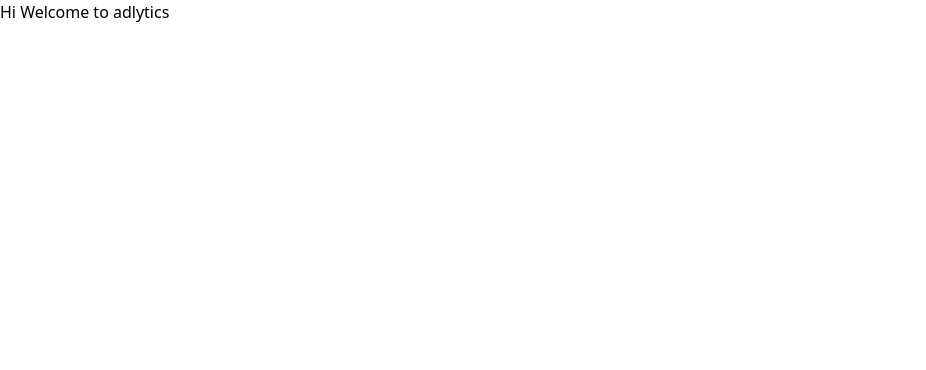
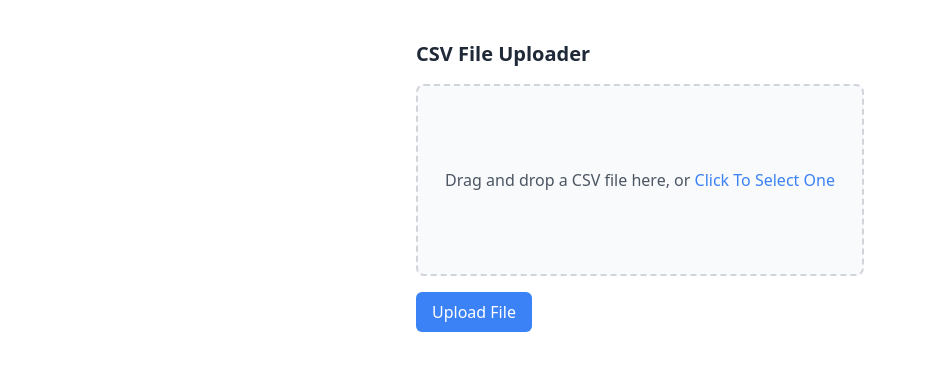
Before and after one commit to joshsoftware/hackathon-6, a React (Vite) app in the folder adlytics-ui/: page / in a window 1280 px wide. Shown: the top 370 px of the page, without its empty margins (0-926 px from the left). Built offline with nearby package versions, Linux system fonts and the light colour scheme.

Commit message:
add drag & drop , select file functionality

```diff
--- /dev/null
+++ b/adlytics-ui/src/components/FileUploader.tsx
@@ -0,0 +1,75 @@
+import React, { useState, useCallback } from "react";
+import { useDropzone, FileRejection } from "react-dropzone";
+
+interface CsvUploaderProps {
+  onFileSelect: (file: File) => void;
+}
+
+const FileUploader: React.FC<CsvUploaderProps> = ({ onFileSelect }) => {
+  const [selectedFile, setSelectedFile] = useState<File | null>(null);
+  const [error, setError] = useState<string | null>(null);
+
+  const onDrop = (acceptedFiles: File[]) => {
+    const file = acceptedFiles[0];
+    if (file) {
+      setSelectedFile(file);
+      onFileSelect(file);
+    }
+  };
+
+  const onDropRejected = useCallback((fileRejections: FileRejection[]) => {
+    const errorMessage = fileRejections
+      .map(() => `Given file is not a valid CSV file.`)
+      .join("\n");
+    setError(errorMessage);
+  }, []);
+
+  const { getRootProps, getInputProps, isDragActive } = useDropzone({
+    onDrop,
+    onDropRejected,
+    accept: {
+      "text/csv": [".csv"],
+    },
+    maxFiles: 1,
+  });
+
+  return (
+    <div>
+      <div
+        {...getRootProps()}
+        className={`flex flex-col items-center justify-center w-full h-48 p-4 border-2 border-dashed rounded-lg
+        ${
+          isDragActive
+            ? "bg-blue-50 border-blue-500"
+            : "bg-gray-50 border-gray-300"
+        }
+        cursor-pointer hover:bg-gray-100 transition`}
+      >
+        <input {...getInputProps()} />
+        {isDragActive ? (
+          <p className="text-blue-600 font-medium">Drop the CSV file here...</p>
+        ) : (
+          <p className="text-gray-600">
+            Drag and drop a CSV file here, or{" "}
+            <span className="text-blue-500 font-medium">
+              Click To Select One
+            </span>
+          </p>
+        )}
+      </div>
+      {error && (
+        <div className="mt-2 text-red-600 font-medium">
+          <p>{error}</p>
+        </div>
+      )}
+      {selectedFile && (
+        <div className="mt-2 text-gray-600">
+          <p>Selected File: {selectedFile.name}</p>
+          <p>Size: {Math.round(selectedFile.size / 1024)} KB</p>
+        </div>
+      )}
+    </div>
+  );
+};
+
+export default FileUploader;
--- a/adlytics-ui/src/screens/LandingScreen/index.tsx
+++ b/adlytics-ui/src/screens/LandingScreen/index.tsx
@@ -1,5 +1,64 @@
-const LandingScreen = () => {
-  return <div>Hi Welcome to adlytics</div>;
+import React, { useState } from "react";
+import FileUploader from "../../components/FileUploader";
+
+const LandingScreen: React.FC = () => {
+  const [selectedFile, setSelectedFile] = useState<File | null>(null);
+
+  const handleFileSelect = (file: File) => {
+    setSelectedFile(file);
+  };
+
+  const handleUpload = () => {
+    if (!selectedFile) {
+      alert("Please select a CSV file first.");
+      return;
+    }
+
+    const reader = new FileReader();
+    reader.onload = (e) => {
+      const text = e.target?.result as string;
+
+      // Split CSV into rows
+      const rows = text.split("\n");
+
+      // Assuming the first row contains headers (column names)
+      const headers = rows[0].split(",").map((header) => header.trim()); // Trim headers
+
+      // Parse the rest of the rows into objects
+      const parsedData = rows.slice(1).map((row) => {
+        const values = row.split(",");
+
+        // Create an object for each row and assign headers to values
+        const obj: { [key: string]: string } = {};
+
+        headers.forEach((header, index) => {
+          // Only assign if the value exists, otherwise assign an empty string or a default value
+          const value = values[index]?.trim() || ""; // Handle undefined or missing values
+          obj[header] = value;
+        });
+
+        return obj;
+      });
+
+      console.log("Parsed CSV Data:", parsedData);
+    };
+    reader.readAsText(selectedFile);
+  };
+
+  return (
+    <div className="max-w-md mx-auto mt-10">
+      <h1 className="text-xl font-semibold text-gray-800 mb-4">
+        CSV File Uploader
+      </h1>
+      <FileUploader onFileSelect={handleFileSelect} />
+      <button
+        onClick={handleUpload}
+        className="mt-4 px-4 py-2 bg-blue-500 text-white rounded-md"
+      >
+        Upload File
+      </button>
+    </div>
+  );
 };
 
 export default LandingScreen;
```
